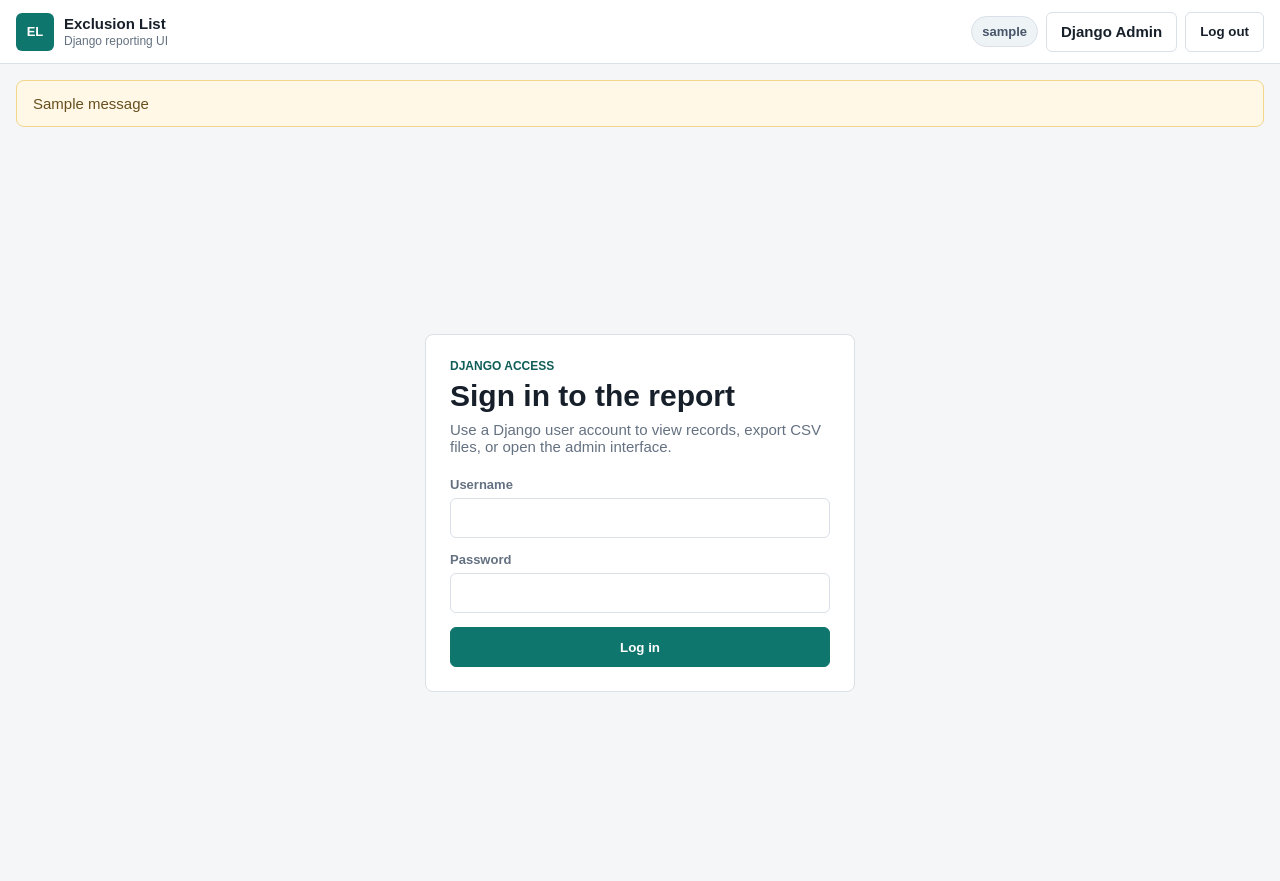
After one commit to AmeeBeez/exclusion_list_project, a Django app: template reports/templates/registration/login.html in a window 1280 px wide. The commit adds this page. Run offline with Django 5.2, Linux system fonts and the light colour scheme; the template is opened without the code that fills it, so the values that code supplies are empty, except form fields; a user stored in the database is signed in; tables that the repository leaves empty hold one stand-in row (values such as "Sample post"); one stand-in notice (Sample message) is shown; form fields are guessed from the names that the template uses.

Commit message:
feat: Implement Django authentication and enhance UI for exclusion report

```diff
--- a/exclusion_report/urls.py
+++ b/exclusion_report/urls.py
@@ -1,8 +1,17 @@
 """URL routes for the exclusion report project."""
 
+from django.contrib import admin
+from django.contrib.auth import views as auth_views
 from django.urls import include, path
 
 
 urlpatterns = [
+    path("admin/", admin.site.urls),
+    path(
+        "login/",
+        auth_views.LoginView.as_view(template_name="registration/login.html"),
+        name="login",
+    ),
+    path("logout/", auth_views.LogoutView.as_view(), name="logout"),
     path("", include("reports.urls")),
 ]
--- a/reports/static/reports/report.css
+++ b/reports/static/reports/report.css
@@ -24,6 +24,80 @@ body {
     color: var(--ink);
     font-family: Arial, Helvetica, sans-serif;
     font-size: 15px;
+}
+
+.app-bar {
+    align-items: center;
+    background: var(--surface);
+    border-bottom: 1px solid var(--line);
+    display: flex;
+    gap: 16px;
+    justify-content: space-between;
+    min-height: 64px;
+    padding: 10px max(16px, calc((100% - 1440px) / 2));
+}
+
+.app-brand {
+    align-items: center;
+    color: var(--ink);
+    display: inline-flex;
+    gap: 10px;
+    min-width: 0;
+    text-decoration: none;
+}
+
+.app-brand small {
+    color: var(--muted);
+    display: block;
+    font-size: 12px;
+    margin-top: 2px;
+}
+
+.brand-mark {
+    align-items: center;
+    background: var(--teal);
+    border-radius: 6px;
+    color: #ffffff;
+    display: inline-flex;
+    flex: 0 0 38px;
+    font-size: 13px;
+    font-weight: 700;
+    height: 38px;
+    justify-content: center;
+    width: 38px;
+}
+
+.app-nav {
+    align-items: center;
+    display: flex;
+    flex-wrap: wrap;
+    gap: 8px;
+    justify-content: flex-end;
+}
+
+.app-nav form {
+    margin: 0;
+}
+
+.user-chip {
+    background: #eef3f6;
+    border: 1px solid var(--line);
+    border-radius: 999px;
+    color: var(--gray);
+    font-size: 13px;
+    font-weight: 700;
+    max-width: 220px;
+    overflow: hidden;
+    padding: 7px 10px;
+    text-overflow: ellipsis;
+    white-space: nowrap;
+}
+
+.message-stack {
+    display: grid;
+    gap: 10px;
+    margin: 16px auto 0;
+    width: min(1440px, calc(100% - 32px));
 }
 
 .page-shell {
@@ -89,6 +163,11 @@ h2 {
 
 .button:hover {
     background: var(--teal-dark);
+}
+
+.button:disabled {
+    cursor: not-allowed;
+    opacity: 0.65;
 }
 
 .button-secondary {
@@ -199,6 +278,28 @@ input:focus,
 select:focus {
     border-color: var(--teal);
     outline: 3px solid rgba(15, 118, 110, 0.18);
+}
+
+.auth-shell {
+    display: grid;
+    min-height: calc(100vh - 64px);
+    place-items: center;
+    padding: 28px 16px;
+}
+
+.auth-panel {
+    background: var(--surface);
+    border: 1px solid var(--line);
+    border-radius: 8px;
+    max-width: 430px;
+    padding: 24px;
+    width: 100%;
+}
+
+.login-form {
+    display: grid;
+    gap: 14px;
+    margin-top: 22px;
 }
 
 .filter-actions {
@@ -371,6 +472,19 @@ tbody tr:hover {
 }
 
 @media (max-width: 640px) {
+    .app-bar,
+    .app-nav {
+        align-items: stretch;
+        display: grid;
+        grid-template-columns: 1fr;
+    }
+
+    .app-nav .button,
+    .app-nav form,
+    .app-nav button {
+        width: 100%;
+    }
+
     .page-shell {
         width: min(100% - 20px, 1440px);
         padding-top: 18px;
--- /dev/null
+++ b/reports/templates/registration/login.html
@@ -0,0 +1,34 @@
+{% extends "reports/base.html" %}
+
+{% block title %}Log in | Exclusion List Report{% endblock %}
+
+{% block content %}
+    <main class="auth-shell">
+        <section class="auth-panel">
+            <p class="eyebrow">Django access</p>
+            <h1>Sign in to the report</h1>
+            <p class="subhead">Use a Django user account to view records, export CSV files, or open the admin interface.</p>
+
+            {% if form.errors %}
+                <div class="notice notice-error">
+                    <strong>Sign-in failed.</strong>
+                    <span>Check the username and password, then try again.</span>
+                </div>
+            {% endif %}
+
+            <form class="login-form" method="post">
+                {% csrf_token %}
+                <input type="hidden" name="next" value="{{ next }}">
+                <label>
+                    <span>Username</span>
+                    {{ form.username }}
+                </label>
+                <label>
+                    <span>Password</span>
+                    {{ form.password }}
+                </label>
+                <button class="button" type="submit">Log in</button>
+            </form>
+        </section>
+    </main>
+{% endblock %}
--- /dev/null
+++ b/reports/templates/reports/base.html
@@ -0,0 +1,45 @@
+{% load static %}
+<!doctype html>
+<html lang="en">
+<head>
+    <meta charset="utf-8">
+    <meta name="viewport" content="width=device-width, initial-scale=1">
+    <title>{% block title %}Exclusion List Report{% endblock %}</title>
+    <link rel="stylesheet" href="{% static 'reports/report.css' %}">
+</head>
+<body>
+    <header class="app-bar">
+        <a class="app-brand" href="{% url 'reports:dashboard' %}">
+            <span class="brand-mark">EL</span>
+            <span>
+                <strong>Exclusion List</strong>
+                <small>Django reporting UI</small>
+            </span>
+        </a>
+        <nav class="app-nav" aria-label="Application navigation">
+            {% if user.is_authenticated %}
+                <span class="user-chip">{{ user.get_username }}</span>
+                {% if user.is_staff %}
+                    <a class="button button-secondary" href="{% url 'admin:index' %}">Django Admin</a>
+                {% endif %}
+                <form method="post" action="{% url 'logout' %}">
+                    {% csrf_token %}
+                    <button class="button button-secondary" type="submit">Log out</button>
+                </form>
+            {% else %}
+                <a class="button" href="{% url 'login' %}">Log in</a>
+            {% endif %}
+        </nav>
+    </header>
+
+    {% if messages %}
+        <div class="message-stack">
+            {% for message in messages %}
+                <div class="notice">{{ message }}</div>
+            {% endfor %}
+        </div>
+    {% endif %}
+
+    {% block content %}{% endblock %}
+</body>
+</html>
--- a/reports/views.py
+++ b/reports/views.py
@@ -2,6 +2,7 @@ from __future__ import annotations
 
 import csv
 
+from django.contrib.auth.decorators import login_required
 from django.db import DatabaseError, OperationalError
 from django.http import HttpResponse
 from django.shortcuts import render
@@ -33,6 +34,7 @@ def _querystring_without_page(request) -> str:
     return params.urlencode()
 
 
+@login_required
 def dashboard(request):
     filters = _report_filters(request)
     querystring = _querystring_without_page(request)
@@ -67,6 +69,7 @@ def dashboard(request):
     return render(request, "reports/dashboard.html", context)
 
 
+@login_required
 def export_csv(request):
     filters = _report_filters(request)
     try:
```
Also changed, not shown: exclusion_report/settings.py (+16 -0 lines), reports/templates/reports/dashboard.html (+7 -13 lines), README.md.
